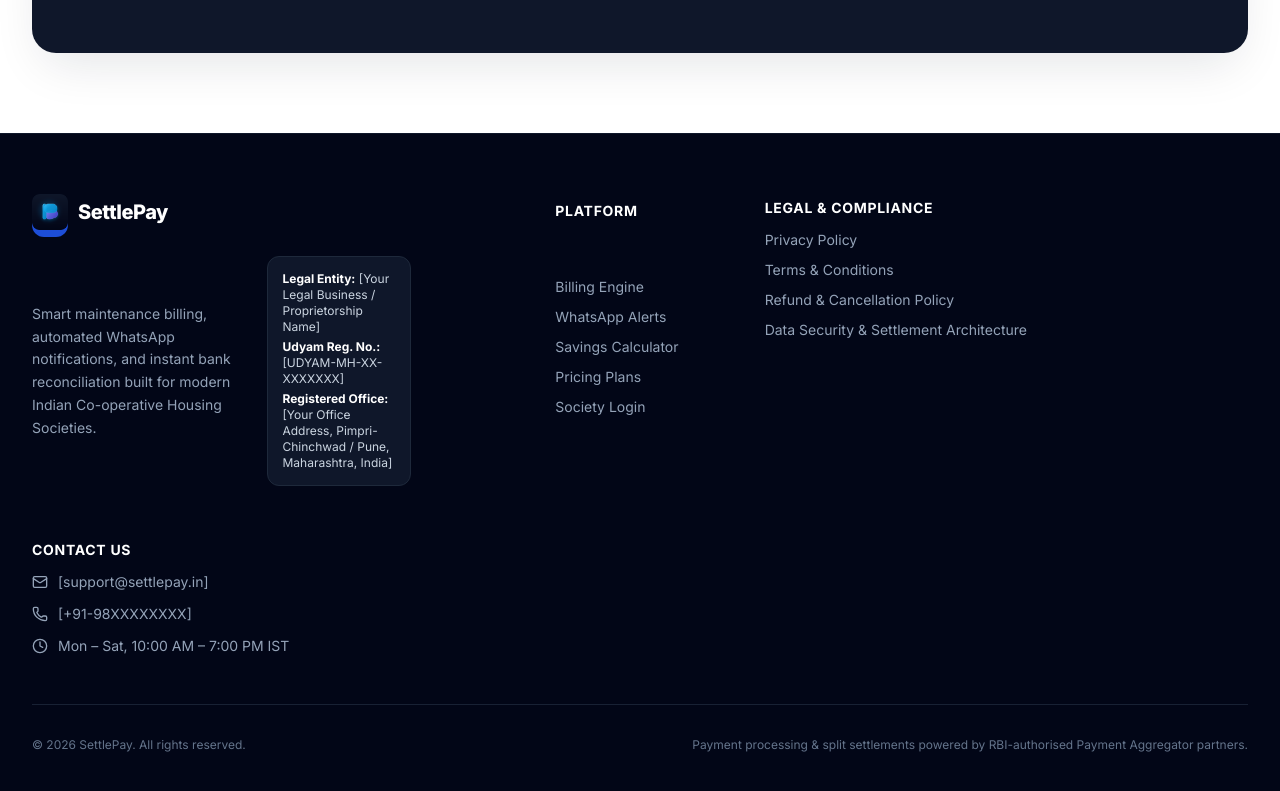
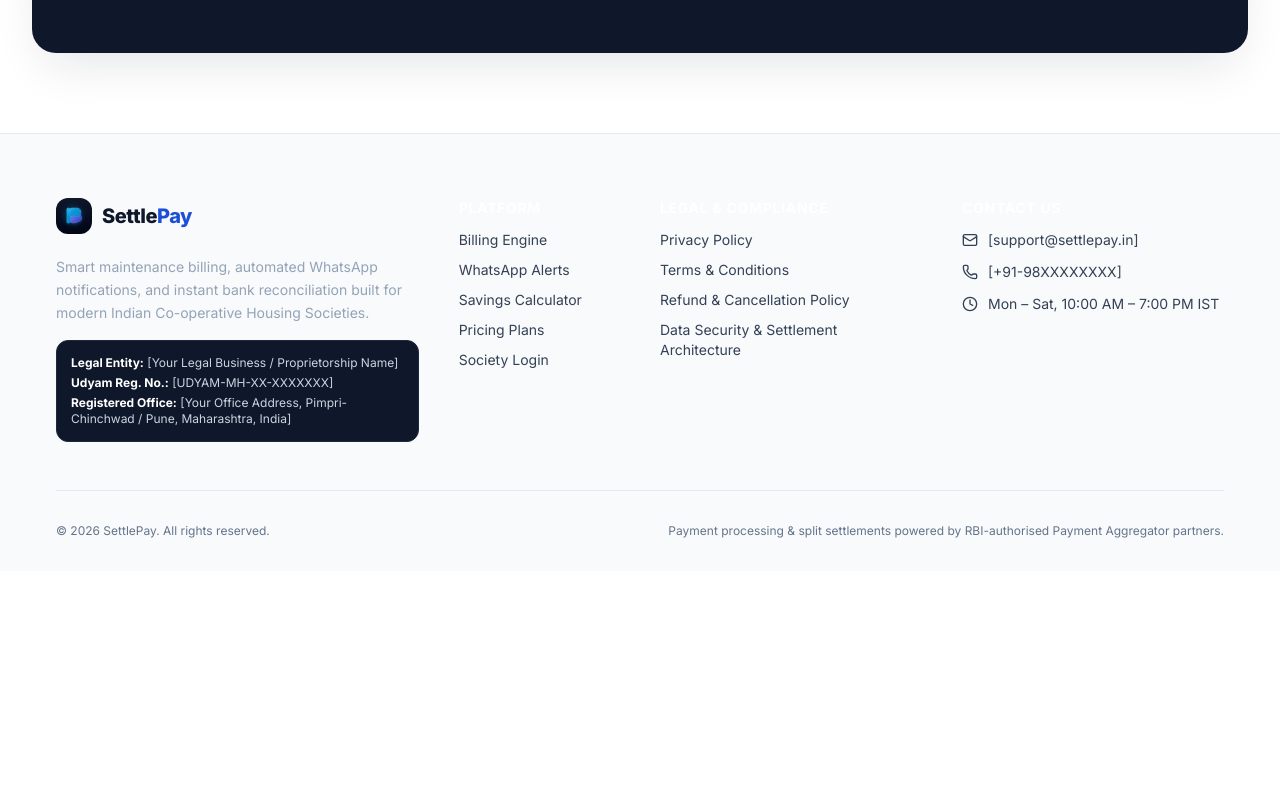
Before and after one commit to jiten-sahijwani/settlepay-landing, a plain HTML site: page index.html in a window 1280 px wide. Shown: the part 5225-6016 px from the top of the page. After the commit the page ends 5796 px from the top, so only its background shows below. Drawn offline with nearby package versions, Linux system fonts and the light colour scheme.

Commit message:
Revamp footer layout and include favicon
Updated footer design and added favicon link.

```diff
--- a/index.html
+++ b/index.html
@@ -5,6 +5,7 @@
   <meta name="viewport" content="width=device-width, initial-scale=1.0" />
   <title>SettlePay — Automated Maintenance Billing & Instant Reconciliation for Housing Societies</title>
   <meta name="description" content="SettlePay automates monthly maintenance billing, WhatsApp notices, dual-rail payment collection, and T+1 direct bank settlements for Co-operative Housing Societies." />
+  <link rel="icon" type="image/png" href="/favicon.png" />
 
   <!-- Google Fonts: Inter -->
   <link rel="preconnect" href="https://fonts.googleapis.com" />
@@ -940,26 +941,22 @@
        IMPORTANT: Replace [EDITABLE PLACEHOLDERS] with your actual business details
        before submitting this URL to Razorpay / Cashfree / Google Play!
   ====================================================================== -->
-  <footer id="contact" class="bg-slate-950 text-slate-400 pt-16 pb-10 border-t border-slate-900">
+<footer style="background-color: #F8FAFC; color: #334155; border-top: 1px solid #E2E8F0; padding: 64px 24px 32px;">
   <div class="max-w-7xl mx-auto px-4 sm:px-6 lg:px-8">
-      <div class="grid grid-cols-1 md:grid-cols-2 lg:grid-cols-12 gap-10 pb-12 border-b border-slate-800/80">
+    <div class="grid grid-cols-1 md:grid-cols-2 lg:grid-cols-12 gap-10 pb-12 border-b border-slate-200">
 
       <!-- Brand & Registration Info -->
       <div class="lg:col-span-4 space-y-4">
-          <div class="flex items-center gap-2.5">
-            <div class="w-9 h-9 rounded-xl bg-brand-600 flex items-center justify-center text-white">
-              <!-- Footer Logo -->
-              <a href="#" class="footer-logo" style="display: inline-flex; align-items: center; gap: 10px; text-decoration: none; margin-bottom: 14px;">
+        <a href="#" class="inline-flex items-center gap-2.5 no-underline">
           <img
             src="/icon.png"
             alt="SettlePay"
-                style="height: 36px; width: auto; object-fit: contain;"
+            class="h-9 w-9 rounded-xl object-contain"
           />
-            </div>
-            <span class="text-xl font-extrabold text-white tracking-tight">
-              Settle<span class="text-brand-400">Pay</span>
+          <span class="text-xl font-extrabold text-slate-900 tracking-tight">
+            Settle<span class="text-brand-600">Pay</span>
           </span>
-          </div>
+        </a>
           <p class="text-sm text-slate-400 leading-relaxed">
             Smart maintenance billing, automated WhatsApp notifications, and instant bank reconciliation built for modern Indian Co-operative Housing Societies.
           </p>
```
Lines whose indentation alone changed are shown as unchanged.
